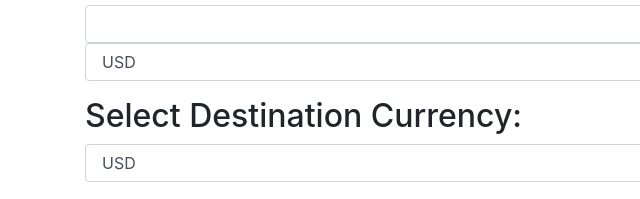
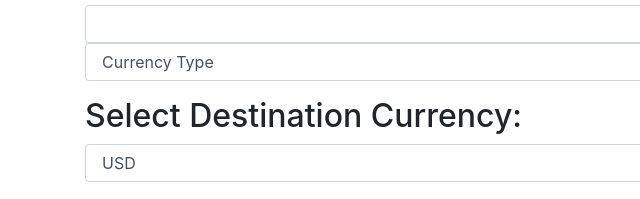
Before and after one commit to jd-fj/currency-exchanger, a website built with webpack: page src/index.html in a window 1280 px wide. Shown: the part 289-488 px from the top of the page, 0-640 px from the left. Built offline with nearby package versions, Linux system fonts and the light colour scheme.

Commit message:
add default text to currency options

```diff
--- a/src/index.html
+++ b/src/index.html
@@ -18,6 +18,7 @@
         <label for="baseAmount">Amount:</label>
         <input class="form-control" id="baseAmount" type="number">
         <select class="form-control" id="baseCurrency">
+          <option>Currency Type</option>
           <option value="USD">USD</option>
           <option value="AED">AED</option>
           <option value="ARS">ARS</option>
```
